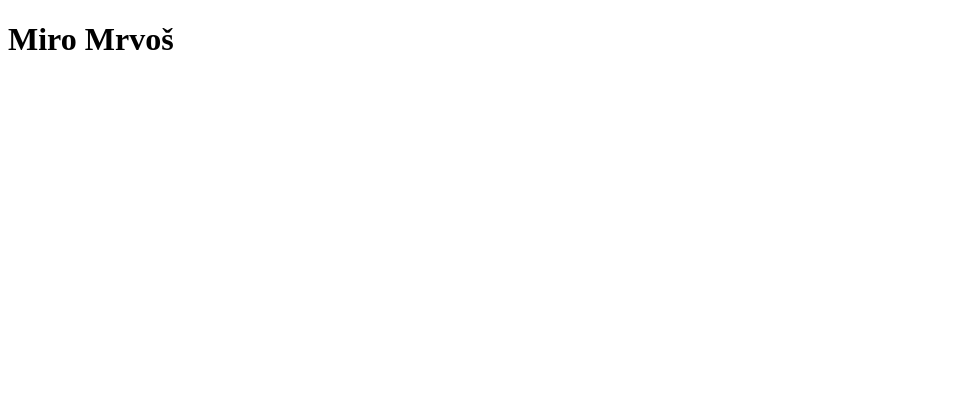
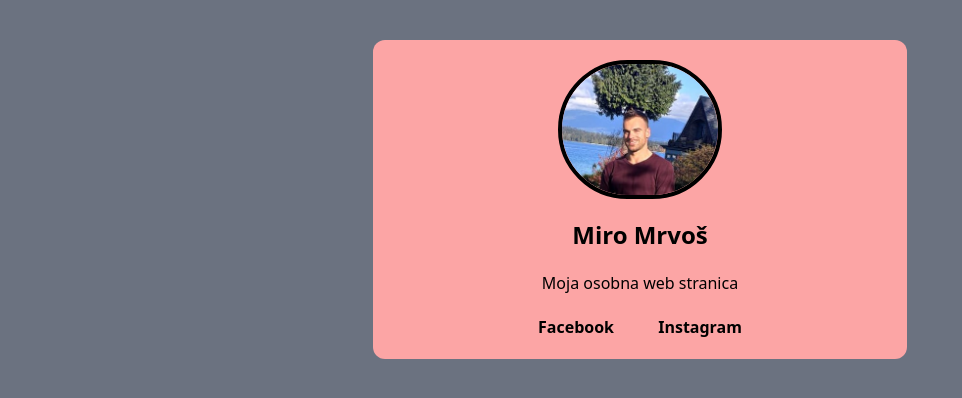
Before and after one commit to miromrvos/miromrvos.github.io, a plain HTML site: page index.html in a window 1280 px wide. Shown: the whole page, without its empty margins (0-962 px from the left). Drawn offline with nearby package versions, Linux system fonts and the light colour scheme.

Commit message:
Dodali smo Tailwind

```diff
--- a/index.html
+++ b/index.html
@@ -6,10 +6,18 @@
     <meta http-equiv="X-UA-Compatible" content="IE=edge">
     <meta name="viewport" content="width=device-width, initial-scale=1.0">
     <title>Miro Mrvoš</title>
+    <link href="https://unpkg.com/tailwindcss@^2/dist/tailwind.min.css" rel="stylesheet">
+
 </head>
 
-<body>
-    <h1>Miro Mrvoš</h1>
+<body class="text-center bg-gray-500">
+    <div class=" rounded-xl bg-red-300 w-5/12 mx-auto p-5 mt-10">
+        <img src="img/profilna.jpg" class=" border-4 border-black rounded-full w-4/12 mx-auto" />
+        <h1 class="text-2xl my-5 font-bold">Miro Mrvoš</h1>
+        <div class="my-5">Moja osobna web stranica</div>
+        <a class="font-bold p-5   hover:bg-black hover:text-white" href="https://facebook.com/miromrvos">Facebook</a>
+        <a class="font-bold p-5   hover:bg-black hover:text-white" href="https://instagram.com/miromrvos">Instagram</a>
+    </div>
 </body>
 
 </html>
```
Also changed, not shown: img/profilna.jpg (added).
